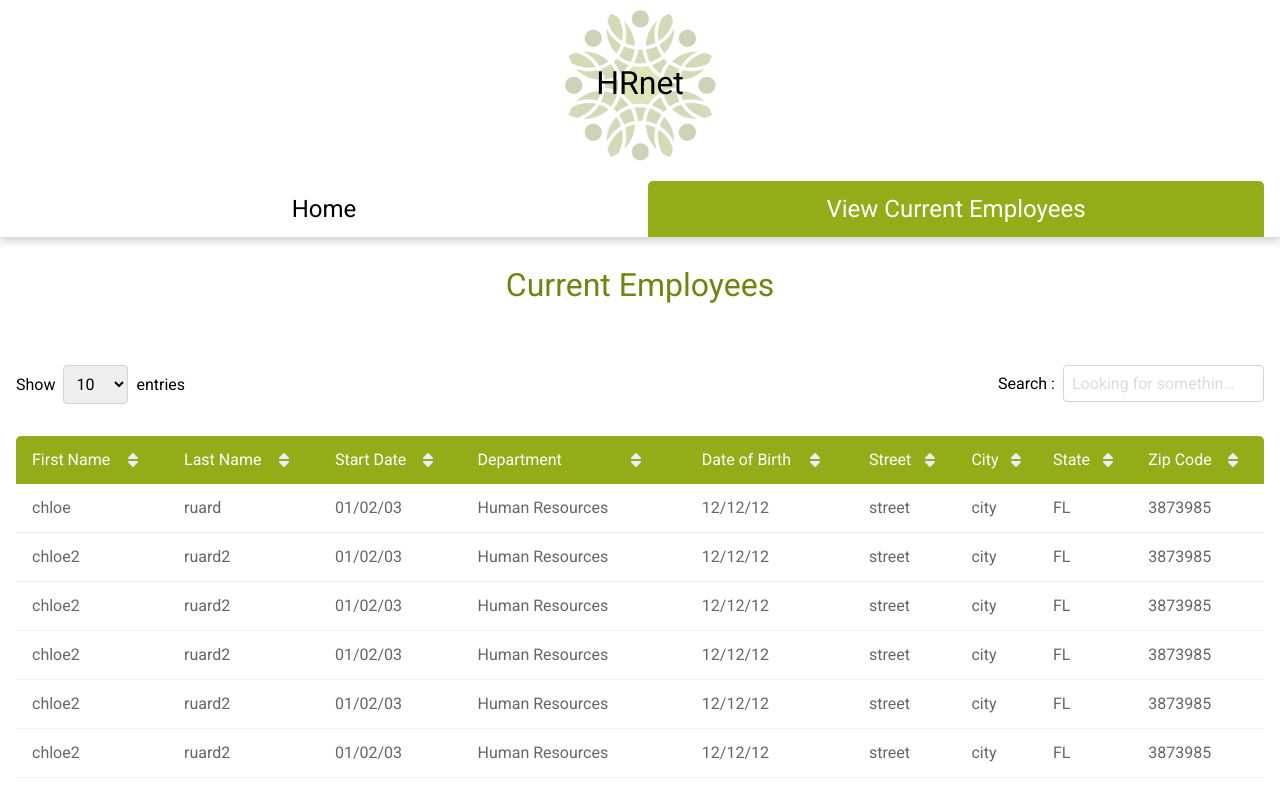
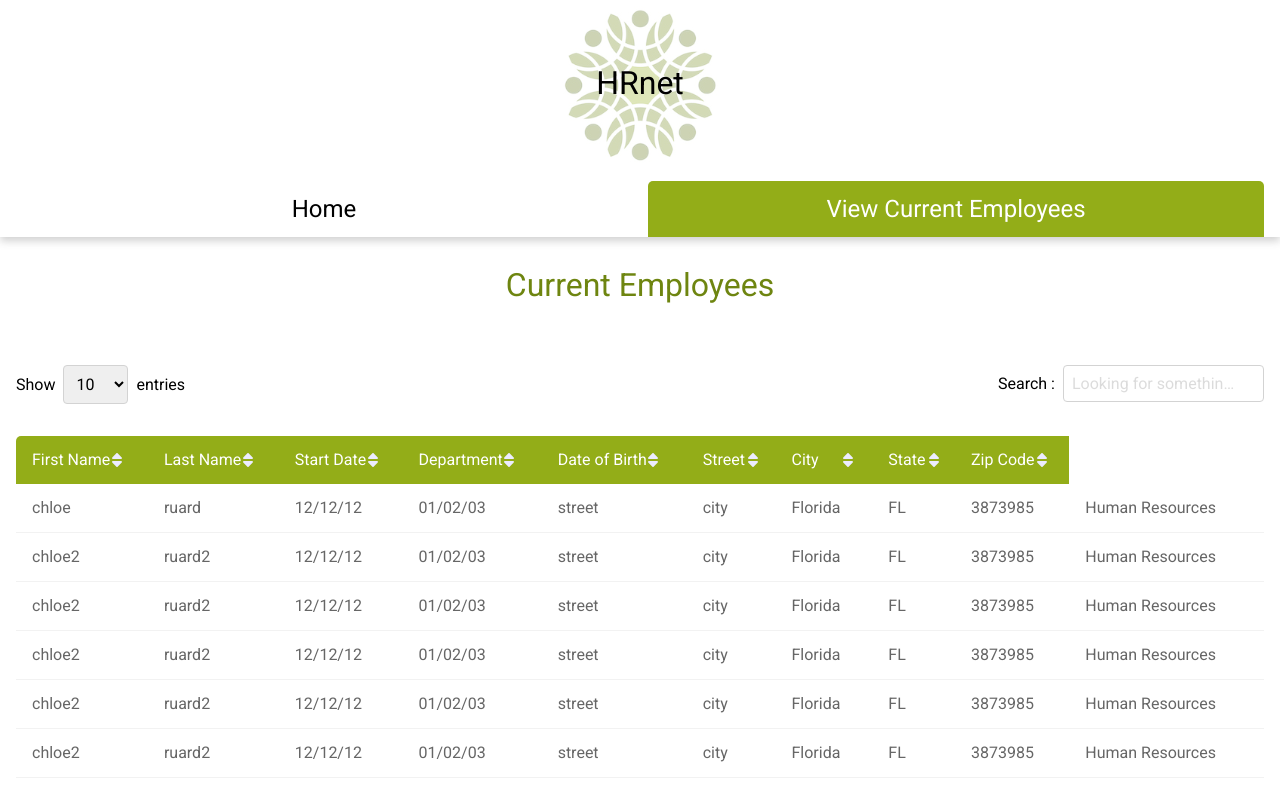
Before and after one commit to badbmo/ChloeRuard_14_30032021, a React (Create React App) app: page /employee-list in a window 1280 px wide. Shown: the top 793 px of the page. Built offline with nearby package versions, Linux system fonts and the light colour scheme.

Commit message:
modified tableBodyData to iterate on objects

```diff
--- a/src/components/Table.js
+++ b/src/components/Table.js
@@ -20,6 +20,7 @@ function Table() {
 	const [sortedField, setSortedField] = useState(null);
 	console.log(sortedField);
 
+	//to avoid problem like: we are on current page 3/3 and number of page change to 1 (we stay on page 3/1)
 	const resetCurrentPage = () => {
 		setCurrentPage(1);
 	};
@@ -43,9 +44,7 @@ function Table() {
 		}
 	};
 
-	//filter totalData (array of object)
-	//Object.keys(object) get all the keys of one object as an array
-	//k as keys string to iterate on object: object["firstName"], object["lastName"] ...
+	//filter totalData (array of object), Object.keys(object) get all the keys of one object as an array, k as keys string to iterate on object: object["firstName"], object["lastName"] ...
 	const filteredData = bodyData.filter((object) => {
 		return Object.keys(object).some((k) => object[k].toLowerCase().includes(query.toLowerCase().trim()));
 	});
@@ -76,16 +75,13 @@ function Table() {
 	};
 
 	const tableHead = (list) => {
-		return list.map((item, index) => {
-			return (
-				<th className={"head__cell cell-" + index + getDirection(item.id)} key={index} onClick={() => requestSort(item.id)}>
-					{item.name}
-				</th>
-			);
-		});
+		return list.map((item, index) => (
+			<th className={"head__cell cell-" + index + getDirection(item.id)} key={index} onClick={() => requestSort(item.id)}>
+				{item.name}
+			</th>
+		));
 	};
 
-	// const dataOrder = ["firstName", "lastName", "startDate", "department", "birthDate", "street", "city", "stateShort", ]
 	const tableBody = (data) => {
 		if (totalDataLength === 0) {
 			return (
@@ -106,17 +102,12 @@ function Table() {
 			);
 		}
 
+		//filter data (array of object), Object.values(object) get all the values of one object as an array, v as key to iterate on object: "value 1", "value 2" ...
 		return data.map((item, index) => (
 			<tr key={index} className="table__row">
-				<td className="row__cell cell-0">{item.firstName}</td>
-				<td className="row__cell">{item.lastName}</td>
-				<td className="row__cell">{item.startDate}</td>
-				<td className="row__cell">{item.department}</td>
-				<td className="row__cell">{item.birthDate}</td>
-				<td className="row__cell">{item.street}</td>
-				<td className="row__cell">{item.city}</td>
-				<td className="row__cell">{item.stateShort}</td>
-				<td className="row__cell">{item.zipCode}</td>
+				{Object.values(item).map((v) => (
+					<td className="row__cell">{v}</td>
+				))}
 			</tr>
 		));
 	};
@@ -132,7 +123,7 @@ function Table() {
 						value={itemsperpage}
 						list={entriesValue}
 						setInput={setItemsPerPage}
-						bonusFunction={resetCurrentPage}
+						actionOnChange={resetCurrentPage}
 					/>
 				</div>
 				<Search value={query} setQuery={setQuery} />
```
